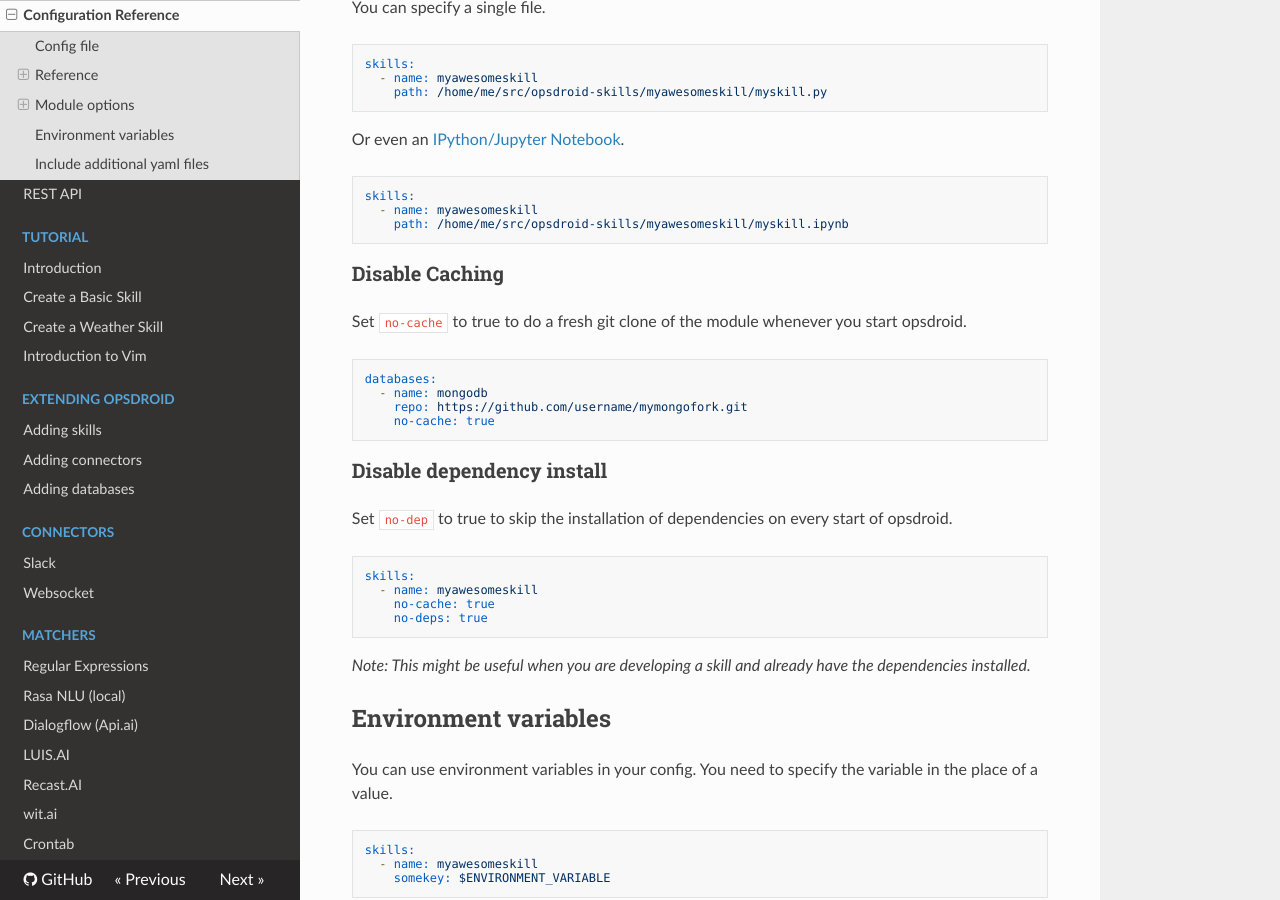
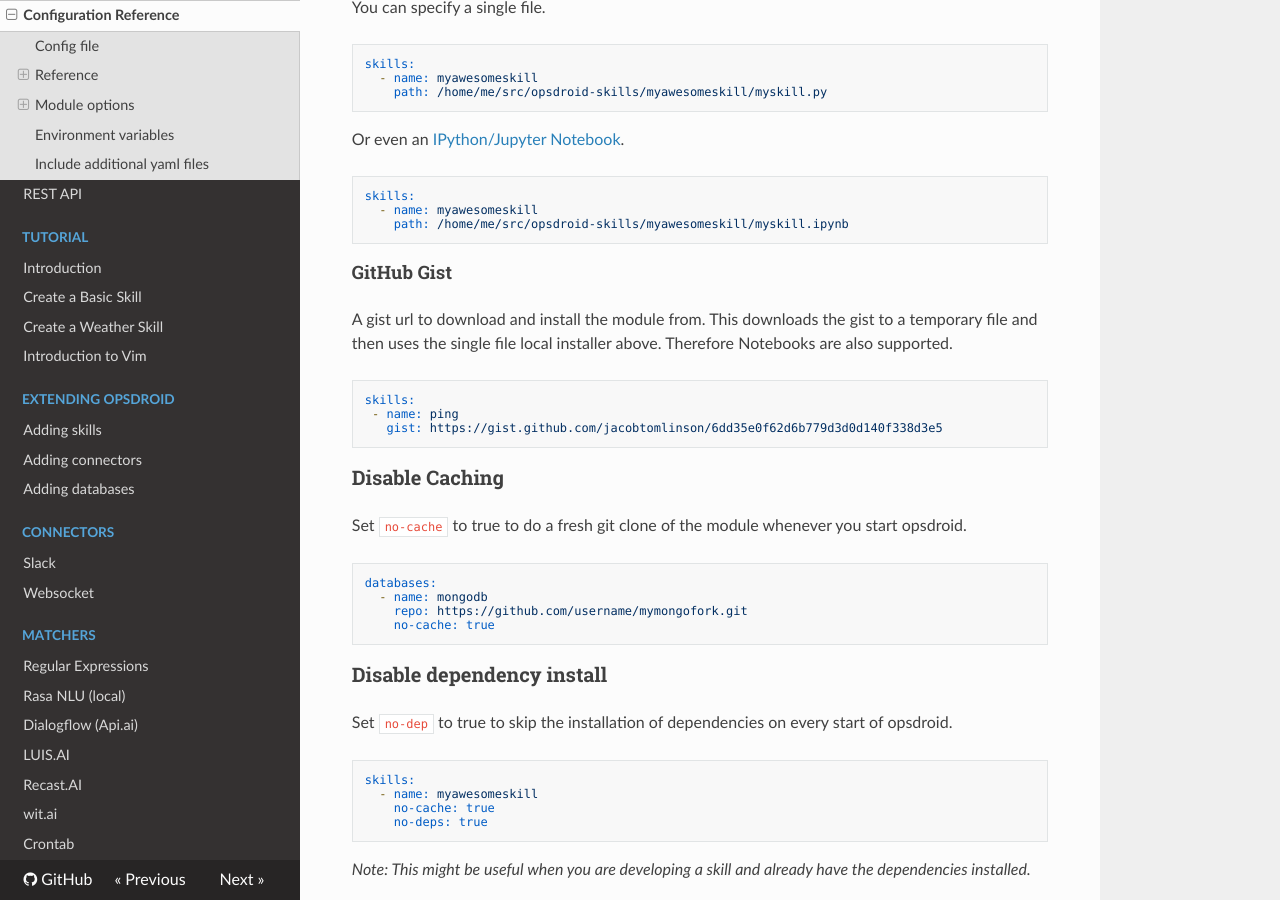
Before and after one commit to opsdroid/opsdroid, an MkDocs documentation site: the page built from docs/configuration-reference.md, in a window 1280 px wide and 900 px high, scrolled down 6925 px. Built offline with MkDocs 1.6.1, drawn with Linux system fonts in a browser that asks for light colours; nearby versions of some CDN libraries; old or Windows-style settings are respelled for this version of MkDocs.

Commit message:
Update documentation

````diff
--- a/docs/configuration-reference.md
+++ b/docs/configuration-reference.md
@@ -330,6 +330,18 @@
     path: /home/me/src/opsdroid-skills/myawesomeskill/myskill.ipynb
 ```
 
+#### GitHub Gist
+
+A gist url to download and install the module from. This downloads the gist
+to a temporary file and then uses the single file local installer above. Therefore
+Notebooks are also supported.
+
+```yaml
+skills:
+ - name: ping
+   gist: https://gist.github.com/jacobtomlinson/6dd35e0f62d6b779d3d0d140f338d3e5
+```
+
 ### Disable Caching
 
 Set `no-cache` to true to do a fresh git clone of the module whenever you start opsdroid.
````
